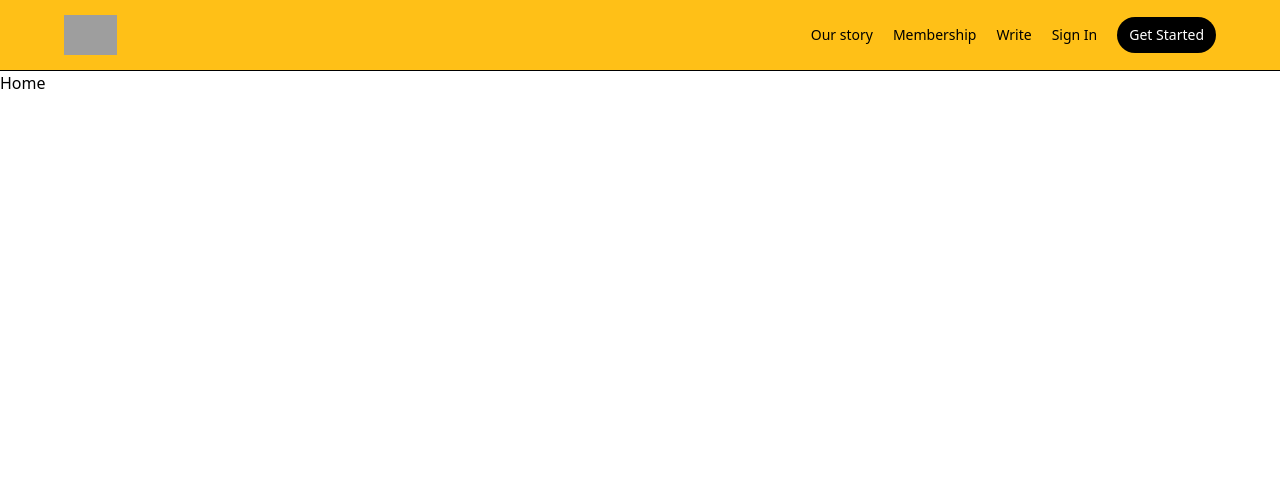
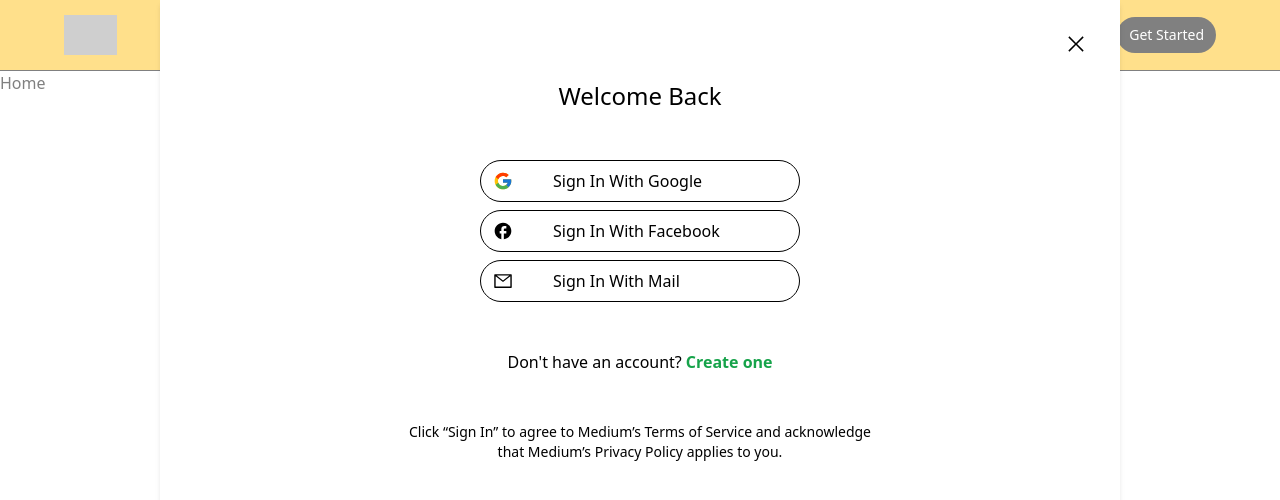
Before and after one commit to peemkaka/peempat-blogsmedium, a React (Vite) app: page / in a window 1280 px wide. Shown: the top 500 px of the page. Built offline with nearby package versions, Linux system fonts and the light colour scheme; grey boxes are pictures that could not be loaded.

Commit message:
[add] auth modal is added

```diff
--- a/package.json
+++ b/package.json
@@ -14,7 +14,8 @@
     "react": "^18.2.0",
     "react-dom": "^18.2.0",
     "react-icons": "^5.5.0",
-    "react-router-dom": "^7.6.1"
+    "react-router-dom": "^7.6.1",
+    "react-toastify": "^11.0.5"
   },
   "devDependencies": {
     "@types/react": "^18.2.15",
--- a/src/App.jsx
+++ b/src/App.jsx
@@ -1,5 +1,5 @@
 
-import './App.css'
+import './index.css'
 import { Routes, Route } from 'react-router-dom'
 import Demo from './components/Demo/Demo'
 import Home from './components/Home/Home'
--- /dev/null
+++ b/src/components/Demo/Auth/Auth.jsx
@@ -0,0 +1,71 @@
+import React from 'react'
+import Modal from '../../../utils/Modal'
+import { LiaTimesSolid } from 'react-icons/lia'
+import { FcGoogle } from 'react-icons/fc'
+import { MdFacebook } from 'react-icons/md'
+import { AiOutlineMail } from 'react-icons/ai'
+import { useState } from 'react'
+import SignIn from './SignIn'
+import SignUp from './SignUp'
+
+export const Auth = () => {
+    const [createUser,setCreateUser] = useState(false);
+    const [signRequest,setSignRequest] = useState('');
+    const [modal,setModal] = useState(true);
+    const hidden = modal ? 'visible opacity-100':'invisible opacity-0'
+  return (
+    <Modal modal={modal} setModal={setModal} hidden={hidden}>
+        <section className={`z-50 fixed top-0 bottom-0 left-0 md:left-[10rem]
+        overflow-auto right-0 md:right-[10rem] bg-white shadow-md
+        transition-all duration-500
+        ${hidden}
+        `}>
+            <button
+            onClick={()=>setModal(false)}
+            className="absolute top-8 right-8 text-2xl hover:opacity-50">
+                <LiaTimesSolid/>
+            </button>
+            <div className='flex flex-col justify-center items-center gap-[3rem]'>
+                {signRequest === ""? (
+                     <>
+                     <h2 className='text-2xl pt-[5rem]'>{createUser ? "Join Medium" : "Welcome Back"}</h2>
+                     <div className='flex flex-col gap-2 w-fit mx-auto'>
+                       <Button icon={<FcGoogle className='text-xl'/>} text={`${createUser ? "Sign Up" : "Sign In"} With Google`}/>
+                       <Button icon={<MdFacebook className='text-xl'/>} text={`${createUser ? "Sign Up" : "Sign In"} With Facebook`}/>
+                       <Button click={()=>setSignRequest(createUser?"sign-up":"sign-in")} icon={<AiOutlineMail className='text-xl'/>} text={`${createUser ? "Sign Up" : "Sign In"} With Mail`}/>
+                     </div>
+                     <p>
+                       {createUser? "Already have an account?" : "Don't have an account?"}
+                       <button
+                       onClick={()=>setCreateUser(!createUser)}
+                       className='text-green-600 hover:text-green-700 font-bold ml-1'>
+                         {createUser? "Sign In" : "Create one"}
+                       </button>
+                     </p>
+                    </>
+                ): signRequest === "sign-in"? (
+                  <SignIn setSignRequest={setSignRequest}/>
+                ): signRequest === "sign-up"? (
+                  <SignUp setSignRequest={setSignRequest}/>
+                ): null
+                }
+                 <p className='md:w-[30rem] mx-auto text-center text-sm mb-[3rem]'>
+                 Click “Sign In” to agree to Medium’s
+                 Terms of Service and acknowledge that Medium’s Privacy Policy applies to you.
+                 </p>
+            </div>
+        </section>
+    </Modal>
+  )
+}
+
+export default Auth
+
+const Button = ({icon,text,click}) => {
+  return (
+    <button onClick={click} className='flex items-center gap-10 sm:w-[20rem] border border-black
+    px-3 py-2 rounded-full'>
+      {icon} {text}
+    </button>
+  )
+}
--- /dev/null
+++ b/src/components/Demo/Auth/SignIn.jsx
@@ -0,0 +1,61 @@
+import React, { useState } from 'react'
+import { MdKeyboardArrowLeft } from 'react-icons/md';
+import { useNavigate } from 'react-router-dom';
+import { toast } from "react-toastify";
+import { signInWithEmailAndPassword } from "firebase/auth";
+import { auth } from "../../../firebase/firebase";
+import Input from "../../../utils/Input";
+
+const SignIn = ({setSignRequest}) => {
+  const navigate = useNavigate();
+  const [form, setForm] = useState({
+    email: "",
+    password: "",
+  });
+    const [loading, setLoading] = useState(false);
+    const handleSubmit = async (e) => {
+        e.preventDefault();
+        if (form[("email", "password")] === "") {
+          toast.error("All fields are required!!!");
+        }
+
+        try {
+          setLoading(true);
+          await signInWithEmailAndPassword(auth, form.email, form.password);
+          navigate("/");
+          toast.success("User has been logged in ");
+          setLoading(false);
+        } catch (error) {
+          toast.error(error.message);
+          setLoading(false);
+        }
+      };
+  return (
+    <div className="size mt-[6rem] text-center">
+    <h2 className="text-3xl">Sign in with email</h2>
+    <p className="w-full sm:w-[25rem] mx-auto py-[3rem]">
+      Enter the email address associated with your account, and we’ll send a
+      magic link to your inbox.
+    </p>
+    <form onSubmit={handleSubmit} className="flex flex-col gap-4">
+      <Input form={form} setForm={setForm} type="email" title="email" />
+      <Input form={form} setForm={setForm} type="password" title="password" />
+      <button
+        className={`px-4 py-1 text-sm rounded-full bg-green-700
+      hover:bg-green-800 text-white w-fit mx-auto
+      ${loading ? "opacity-50 pointer-events-none" : ""}`}>
+        Sign In
+      </button>
+    </form>
+    <button
+      onClick={() => setSignRequest("")}
+      className="mt-5 text-sm text-green-600 hover:text-green-700
+    flex items-center mx-auto">
+      <MdKeyboardArrowLeft />
+      All sign In Options
+    </button>
+  </div>
+  )
+}
+
+export default SignIn
--- /dev/null
+++ b/src/components/Demo/Auth/SignUp.jsx
@@ -0,0 +1,63 @@
+import React, { useState } from 'react'
+import { MdKeyboardArrowLeft } from 'react-icons/md';
+import { useNavigate } from 'react-router-dom';
+import { toast } from "react-toastify";
+import { signInWithEmailAndPassword } from "firebase/auth";
+import { auth } from "../../../firebase/firebase";
+import Input from "../../../utils/Input";
+
+const SignUp = ({setSignRequest}) => {
+    const navigate = useNavigate();
+  const [form, setForm] = useState({
+    email: "",
+    password: "",
+  });
+    const [loading, setLoading] = useState(false);
+    const handleSubmit = async (e) => {
+        e.preventDefault();
+        if (form[("email", "password")] === "") {
+          toast.error("All fields are required!!!");
+        }
+
+        try {
+          setLoading(true);
+          await signInWithEmailAndPassword(auth, form.email, form.password);
+          navigate("/");
+          toast.success("User has been logged in ");
+          setLoading(false);
+        } catch (error) {
+          toast.error(error.message);
+          setLoading(false);
+        }
+      };
+  return (
+    <div className="size mt-[6rem] text-center">
+    <h2 className="text-3xl">Sign Up with email</h2>
+    <p className="w-full sm:w-[25rem] mx-auto py-[3rem]">
+      Enter the email address associated with your account, and we’ll send a
+      magic link to your inbox.
+    </p>
+    <form onSubmit={handleSubmit} className="flex flex-col gap-4">
+      <Input form={form} setForm={setForm} type="text" title="username" />
+      <Input form={form} setForm={setForm} type="email" title="email" />
+      <Input form={form} setForm={setForm} type="password" title="password" />
+      <Input form={form} setForm={setForm} type="password" title="Confirm Password" />
+      <button
+        className={`px-4 py-1 text-sm rounded-full bg-green-700
+      hover:bg-green-800 text-white w-fit mx-auto
+      ${loading ? "opacity-50 pointer-events-none" : ""}`}>
+        Sign Up
+      </button>
+    </form>
+    <button
+      onClick={() => setSignRequest("")}
+      className="mt-5 text-sm text-green-600 hover:text-green-700
+    flex items-center mx-auto">
+      <MdKeyboardArrowLeft />
+      All sign up Options
+    </button>
+  </div>
+  )
+}
+
+export default SignUp
--- a/src/components/Demo/DemoHeader.jsx
+++ b/src/components/Demo/DemoHeader.jsx
@@ -3,6 +3,7 @@
 import { useState } from "react";
 import { Link } from "react-router-dom";
 import { nav } from "../../data";
+import { Auth } from "./Auth/Auth.jsx";
 
 function DemoHeader() {
     const [isActive, setIsActive] = useState(false);
@@ -36,6 +37,7 @@
               className="hidden text-sm sm:flex items-center gap-5">
               Sign In
             </button>
+            <Auth/>
           </div>
           <button
             className={`text-white rounded-full px-3 p-2 text-sm font-medium
--- a/src/index.css
+++ b/src/index.css
@@ -9,3 +9,7 @@
 .size{
   @apply w-[95%] md:w-[90%] mx-auto;
 }
+
+.shadows{
+   box-shadow:(0px 0px 3px 0.3px rgb(182,182,182));
+}
--- /dev/null
+++ b/src/utils/Input.jsx
@@ -0,0 +1,20 @@
+import React from "react";
+
+const Input = ({ type, title, form, setForm }) => {
+  const handleChange = (e) => {
+    setForm({ ...form, [e.target.name]: e.target.value });
+  };
+  return (
+    <div className="flex flex-col gap-2">
+      <label className="text-sm capitalize">{title}</label>
+      <input
+        className="text-center border-b border-black outline-none"
+        type={type}
+        name={title}
+        onChange={handleChange}
+      />
+    </div>
+  );
+};
+
+export default Input;
--- /dev/null
+++ b/src/utils/Modal.jsx
@@ -0,0 +1,14 @@
+import React from 'react'
+
+const Modal = ({children,modal,setModal,hidden}) => {
+  return (
+    <>
+    <div
+    onClick={()=>setModal(false)}
+    className={`bg-white/50 fixed inset-0 z-10 ${hidden} transition-all duration-500`}/>
+    {children}
+    </>
+  )
+}
+
+export default Modal
```
Also changed, not shown: 1 other file (tests, documents, lock files or other folders).
